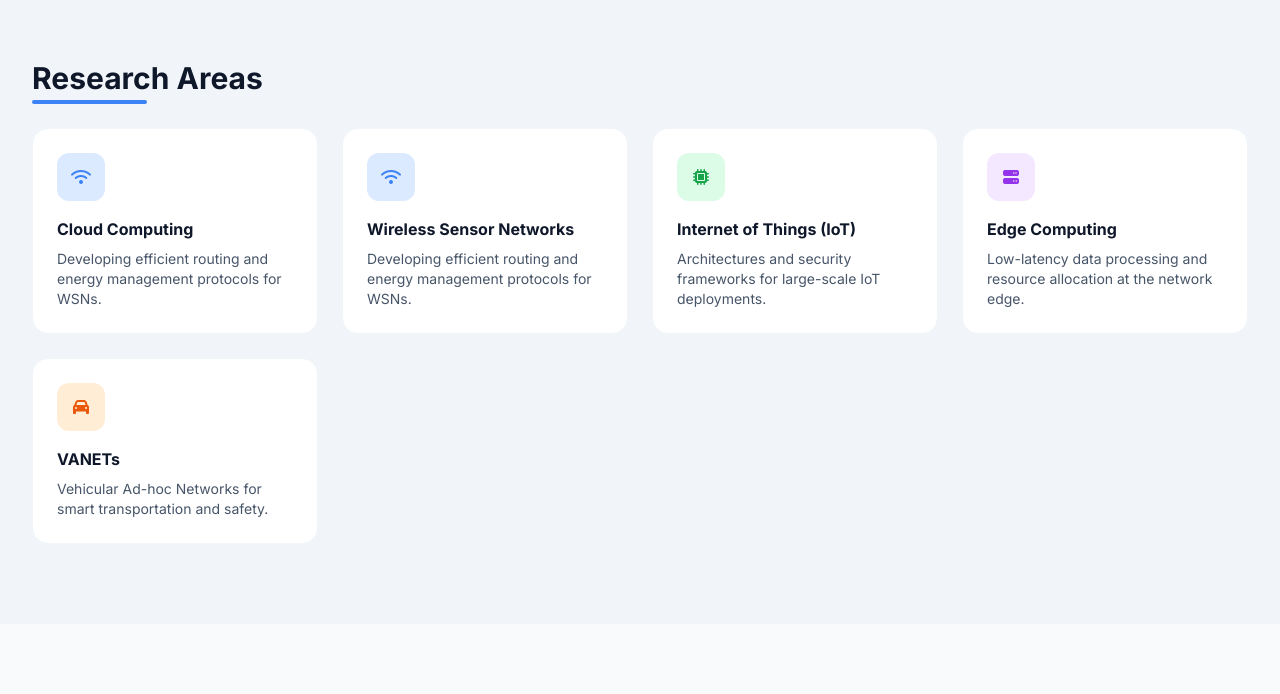
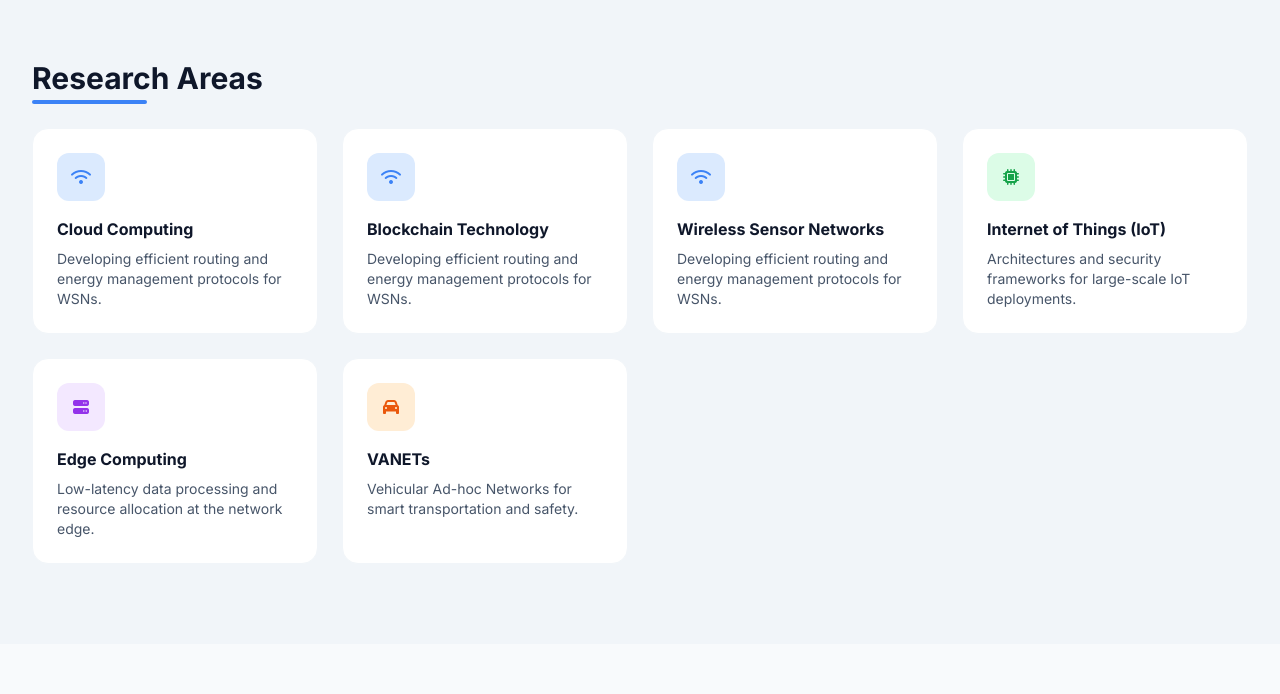
Before and after one commit to rdbms2019ce-prog/DrSrichandan, a website: page index.html in a window 1280 px wide. Shown: the part 1720-2414 px from the top of the page. Drawn offline with nearby package versions, Linux system fonts and the light colour scheme.

Commit message:
Update index.html

```diff
--- a/index.html
+++ b/index.html
@@ -242,6 +242,13 @@
                         <i class="fas fa-wifi"></i>
                     </div>
                     <h3 class="font-bold mb-2">Cloud Computing</h3>
+                    <p class="text-sm text-slate-600 dark:text-slate-400">Developing efficient routing and energy management protocols for WSNs.</p>
+                </div>
+                <div class="card p-6 rounded-2xl bg-white dark:bg-slate-800 border border-slate-100 dark:border-slate-700">
+                    <div class="w-12 h-12 bg-blue-100 dark:bg-blue-900/30 rounded-xl flex items-center justify-center text-primary mb-4">
+                        <i class="fas fa-wifi"></i>
+                    </div>
+                    <h3 class="font-bold mb-2">Blockchain Technology</h3>
                     <p class="text-sm text-slate-600 dark:text-slate-400">Developing efficient routing and energy management protocols for WSNs.</p>
                 </div>
                   <div class="card p-6 rounded-2xl bg-white dark:bg-slate-800 border border-slate-100 dark:border-slate-700">
```
